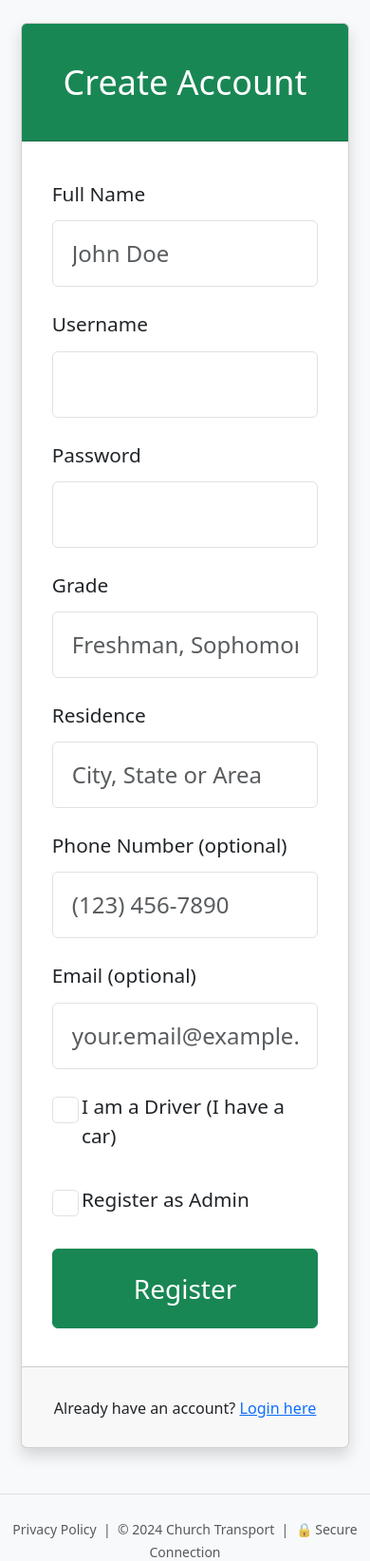
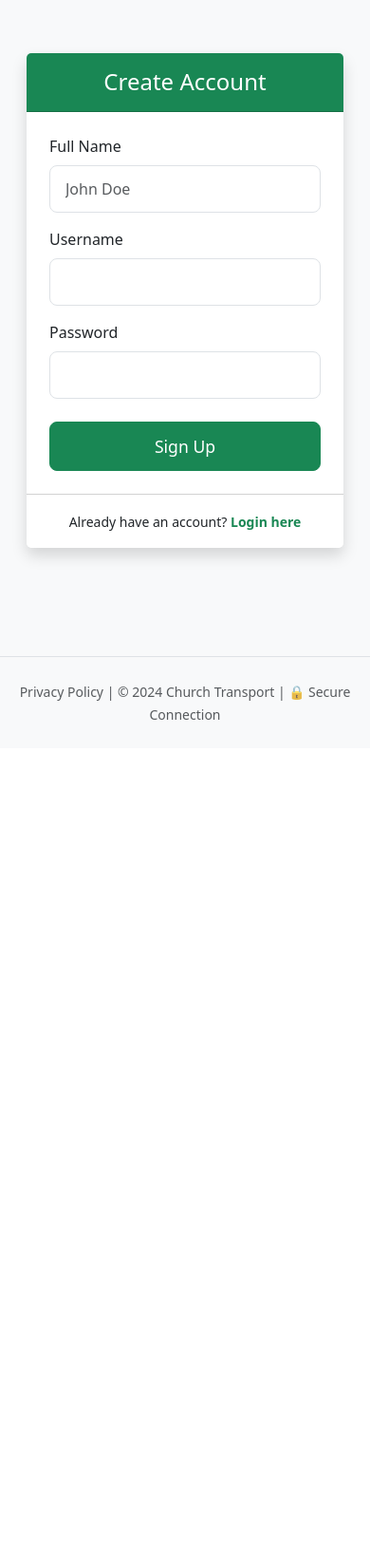
Before and after one commit to Gilaze/church-rides, a Python web app: template templates/register.html in a window 390 px wide. Shown: the part 56-1700 px from the top of the page at 95% size. After the commit the page ends 814 px from the top, so only its background shows below. Run offline with Jinja, Linux system fonts and the light colour scheme; the template is opened without the code that fills it, so the values that code supplies are empty.

Commit message:
edited styling

```diff
--- a/templates/layout.html
+++ b/templates/layout.html
@@ -77,16 +50,31 @@
                     </li>
                 </ul>
 
-                <div class="d-flex flex-column flex-lg-row align-items-lg-center">
+                <div>
                     {% if current_user.is_authenticated %}
-                        <span class="navbar-text text-white me-3 mb-2 mb-lg-0 text-nowrap">{{ current_user.full_name }}</span>
-                        <a href="/logout" class="btn btn-sm btn-light me-lg-2 mb-2 mb-lg-0 w-100 w-lg-auto">Logout</a>
-                        <a href="/profile" class="d-inline-block text-center w-100 w-lg-auto">
-                            <img src="{{ url_for('static', filename='pfp.svg') }}" alt="Profile" style="width: 32px; height: 32px; border-radius: 50%;">
-                        </a>
+                        <div class="d-lg-none mt-2">
+                             <div class="d-flex align-items-center justify-content-center gap-2 mb-3">
+                                 <span class="navbar-text text-white fw-bold fs-5 text-nowrap">{{ current_user.full_name }}</span>
+                                 <a href="/profile" class="d-inline-block">
+                                    <img src="{{ url_for('static', filename='pfp.svg') }}" alt="Profile" style="width: 40px; height: 40px; border-radius: 50%; border: 2px solid rgba(255,255,255,0.8);">
+                                </a>
+                            </div>
+                            <a href="/logout" class="btn btn-light text-primary fw-bold w-100 py-2">Logout</a>
+                        </div>
+
+                        <div class="d-none d-lg-flex align-items-center">
+                            <span class="navbar-text text-white me-3 text-nowrap">{{ current_user.full_name }}</span>
+                            <a href="/logout" class="btn btn-sm btn-light me-3 fw-bold">Logout</a>
+                            <a href="/profile" class="d-inline-block">
+                                <img src="{{ url_for('static', filename='pfp.svg') }}" alt="Profile" style="width: 32px; height: 32px; border-radius: 50%;">
+                            </a>
+                        </div>
+
                     {% else %}
-                        <a href="/login" class="btn btn-sm btn-light me-lg-2 mb-2 mb-lg-0 w-100 w-lg-auto fw-bold">Login</a>
-                        <a href="/register" class="btn btn-sm btn-outline-light w-100 w-lg-auto fw-bold">Register</a>
+                        <div class="d-flex flex-column flex-lg-row mt-2 mt-lg-0">
+                             <a href="/login" class="btn btn-sm btn-light me-lg-2 mb-2 mb-lg-0 w-100 w-lg-auto fw-bold">Login</a>
+                             <a href="/register" class="btn btn-sm btn-outline-light w-100 w-lg-auto fw-bold">Register</a>
+                        </div>
                     {% endif %}
                 </div>
             </div>
@@ -107,10 +94,8 @@
         <div class="container">
             <p class="text-muted mb-0">
                 <small>
-                    <a href="/privacy" class="text-muted text-decoration-none">Privacy Policy</a>
-                    &nbsp;|&nbsp;
-                    <span>&copy; 2024 Church Transport</span>
-                    &nbsp;|&nbsp;
+                    <a href="/privacy" class="text-muted text-decoration-none">Privacy Policy</a> |
+                    <span>&copy; 2024 Church Transport</span> |
                     <span>🔒 Secure Connection</span>
                 </small>
             </p>
--- a/templates/register.html
+++ b/templates/register.html
@@ -2,144 +2,90 @@
 
 {% block content %}
 <style>
+    /* --- Mobile Styles (< 767px) --- */
     @media (max-width: 767px) {
-        .mobile-register-container {
-            min-height: 100vh !important;
-            padding: 0 !important;
+        .mobile-auth-container {
+            /* Remove the forced full height so it doesn't stretch weirdly */
+            min-height: auto !important;
+            padding: 2rem 1rem !important; /* Add breathing room on sides */
         }
-        .mobile-register-card {
-            width: 95vw !important;
-            margin: 0 auto !important;
+
+        .mobile-auth-card {
+            width: 100% !important;
+            max-width: 450px !important;
         }
-        .mobile-register-card .card-header {
-            padding: 2.5rem !important;
+
+        /* Allow the card to fit content naturally */
+        .mobile-auth-card .card { height: auto !important; }
+
+        /* Shrink the header padding so it doesn't dominate the screen */
+        .mobile-auth-card .card-header { padding: 1rem !important; }
+
+        /* Make the title smaller and neater */
+        .mobile-auth-card h4 { font-size: 1.5rem !important; margin-bottom: 0 !important; }
+
+        /* Add space inside the white box */
+        .mobile-auth-card .card-body { padding: 1.5rem !important; }
+
+        /* Standardize input size (16px prevents iOS zoom) */
+        .mobile-auth-card .form-control-lg {
+            font-size: 1rem !important;
+            padding: 0.75rem 1rem;
         }
-        .mobile-register-card .card-body {
-            padding: 2.5rem 2rem !important;
+
+        /* Ensure labels have space */
+        .mobile-auth-card .form-label { margin-bottom: 0.5rem; font-weight: 500; }
+
+        /* Keep button on one line */
+        .mobile-auth-card .btn-lg {
+            white-space: nowrap;
+            font-size: 1.1rem;
+            padding: 0.75rem;
         }
-        .mobile-register-card label {
-            font-size: 1.3rem !important;
-            margin-bottom: 0.75rem !important;
-            font-weight: 500 !important;
+    }
+
+    /* --- Desktop Styles (> 768px) --- */
+    @media (min-width: 768px) {
+        .mobile-auth-container {
+            /* Centers the box vertically on big screens */
+            min-height: 85vh !important;
         }
-        .mobile-register-card .form-control {
-            font-size: 1.5rem !important;
-            padding: 1rem 1.25rem !important;
-            height: auto !important;
-        }
-        .mobile-register-card .btn {
-            font-size: 1.75rem !important;
-            padding: 1.25rem !important;
-        }
-        .mobile-register-card h4 {
-            font-size: 2.25rem !important;
-        }
-        .mobile-register-card .form-check {
-            font-size: 1.3rem !important;
-        }
-        .mobile-register-card .form-check-input {
-            width: 1.75rem !important;
-            height: 1.75rem !important;
-        }
-        .mobile-register-card .card-footer {
-            padding: 1.75rem !important;
-            font-size: 1.15rem !important;
-        }
-        .mobile-register-card .mb-3 {
-            margin-bottom: 1.5rem !important;
+        .mobile-auth-card {
+            max-width: 500px;
         }
     }
 </style>
-<div class="row justify-content-center align-items-center mobile-register-container" style="min-height: 75vh;">
-    <div class="col-11 col-sm-10 col-md-8 col-lg-6 mobile-register-card">
-        <div class="card shadow">
-            <div class="card-header bg-success text-white text-center py-4">
+
+<div class="row justify-content-center align-items-center mobile-auth-container">
+    <div class="col-12 col-md-8 col-lg-6 mobile-auth-card">
+        <div class="card shadow border-0">
+            <div class="card-header bg-success text-white text-center py-3">
                 <h4 class="mb-0">Create Account</h4>
             </div>
+
             <div class="card-body p-4">
                 <form method="POST">
                     <div class="mb-3">
-                        <label>Full Name</label>
-                        <input type="text" name="full_name" class="form-control" placeholder="John Doe" required>
-                    </div>
-                    <div class="mb-3">
-                        <label>Username</label>
-                        <input type="text" name="username" class="form-control" required>
-                    </div>
-                    <div class="mb-3">
-                        <label>Password</label>
-                        <input type="password" name="password" class="form-control" required>
-                    </div>
-                    <div class="mb-3">
-                        <label>Grade</label>
-                        <input type="text" name="grade" class="form-control" placeholder="Freshman, Sophomore, Junior, Senior" required>
-                    </div>
-                    <div class="mb-3">
-                        <label>Residence</label>
-                        <input type="text" name="residence" class="form-control" placeholder="City, State or Area" required>
-                    </div>
-                    <div class="mb-3">
-                        <label>Phone Number (optional)</label>
-                        <input type="tel" name="phone_number" class="form-control" placeholder="(123) 456-7890">
-                    </div>
-                    <div class="mb-3">
-                        <label>Email (optional)</label>
-                        <input type="email" name="email" class="form-control" placeholder="your.email@example.com">
+                        <label class="form-label">Full Name</label>
+                        <input type="text" name="full_name" class="form-control form-control-lg" placeholder="John Doe" required>
                     </div>
 
-                    <div class="form-check mb-3">
-                        <input class="form-check-input" type="checkbox" name="is_driver" id="driverCheck" onchange="toggleVehicleFields()">
-                        <label class="form-check-label" for="driverCheck">
-                            I am a Driver (I have a car)
-                        </label>
+                    <div class="mb-3">
+                        <label class="form-label">Username</label>
+                        <input type="text" name="username" class="form-control form-control-lg" required>
                     </div>
 
-                    <div id="vehicleFields" style="display: none;">
-                        <div class="mb-3">
-                            <label>Your Max Passenger Capacity (total across all your vehicles)</label>
-                            <input type="number" name="driver_capacity" class="form-control" min="1" max="30" placeholder="8" required>
-                            <small class="form-text text-muted">This is the total number of passengers you can take across ALL your vehicles</small>
-                        </div>
-                        <div class="mb-3">
-                            <label>Vehicle Name (optional - you can add more vehicles later)</label>
-                            <input type="text" name="vehicle_name" class="form-control" placeholder="Honda Accord">
-                        </div>
+                    <div class="mb-3">
+                        <label class="form-label">Password</label>
+                        <input type="password" name="password" class="form-control form-control-lg" required>
                     </div>
 
-                    <div class="form-check mb-3">
-                        <input class="form-check-input" type="checkbox" name="register_as_admin" id="adminRegCheck" onchange="toggleAdminPassword()">
-                        <label class="form-check-label" for="adminRegCheck">
-                            Register as Admin
-                        </label>
-                    </div>
-
-                    <div id="adminPasswordField" style="display: none;">
-                        <div class="mb-3">
-                            <label>Admin Password</label>
-                            <input type="password" name="admin_password" class="form-control" placeholder="Enter admin password">
-                            <small class="form-text text-muted">Required to register as admin</small>
-                        </div>
-                    </div>
-
-                    <button type="submit" class="btn btn-success w-100">Register</button>
-
-                    <script>
-                        function toggleVehicleFields() {
-                            const checkbox = document.getElementById('driverCheck');
-                            const fields = document.getElementById('vehicleFields');
-                            fields.style.display = checkbox.checked ? 'block' : 'none';
-                        }
-
-                        function toggleAdminPassword() {
-                            const checkbox = document.getElementById('adminRegCheck');
-                            const field = document.getElementById('adminPasswordField');
-                            field.style.display = checkbox.checked ? 'block' : 'none';
-                        }
-                    </script>
+                    <button type="submit" class="btn btn-success btn-lg w-100 mt-2">Sign Up</button>
                 </form>
             </div>
-            <div class="card-footer text-center">
-                <small>Already have an account? <a href="/login">Login here</a></small>
+
+            <div class="card-footer text-center bg-white py-3">
+                <small>Already have an account? <a href="/login" class="text-success text-decoration-none fw-bold">Login here</a></small>
             </div>
         </div>
     </div>
```
Also changed, not shown: other parts of templates/layout.html (+9 -37 lines).
